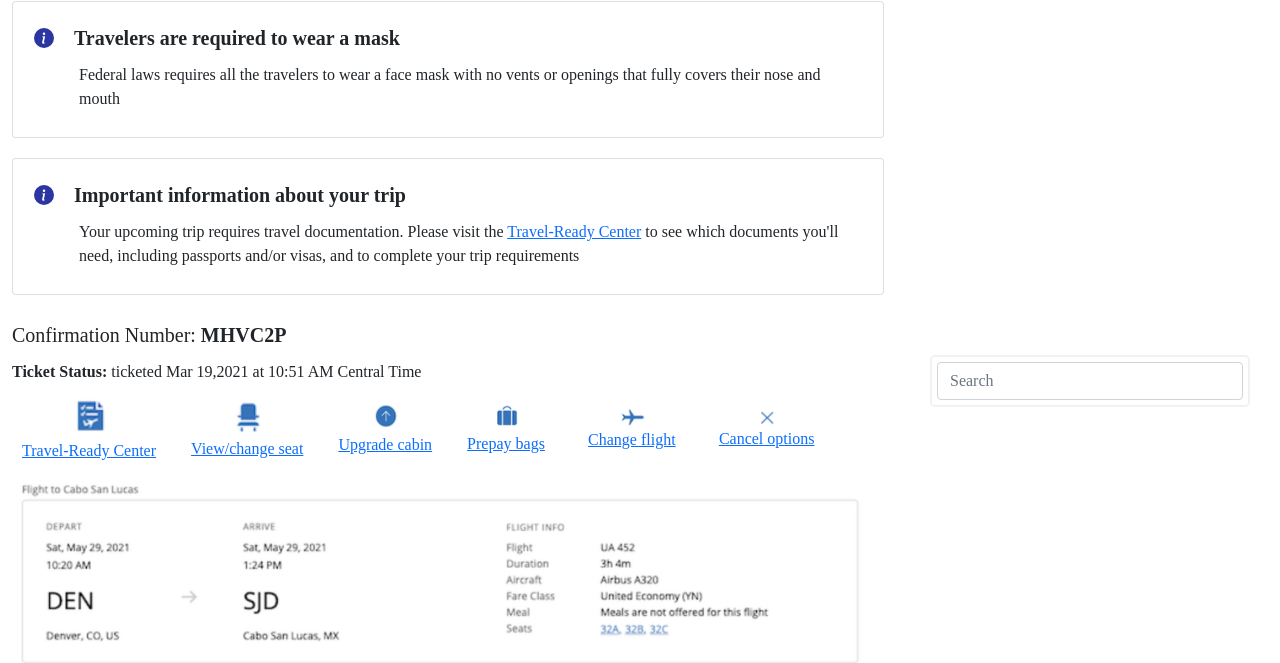
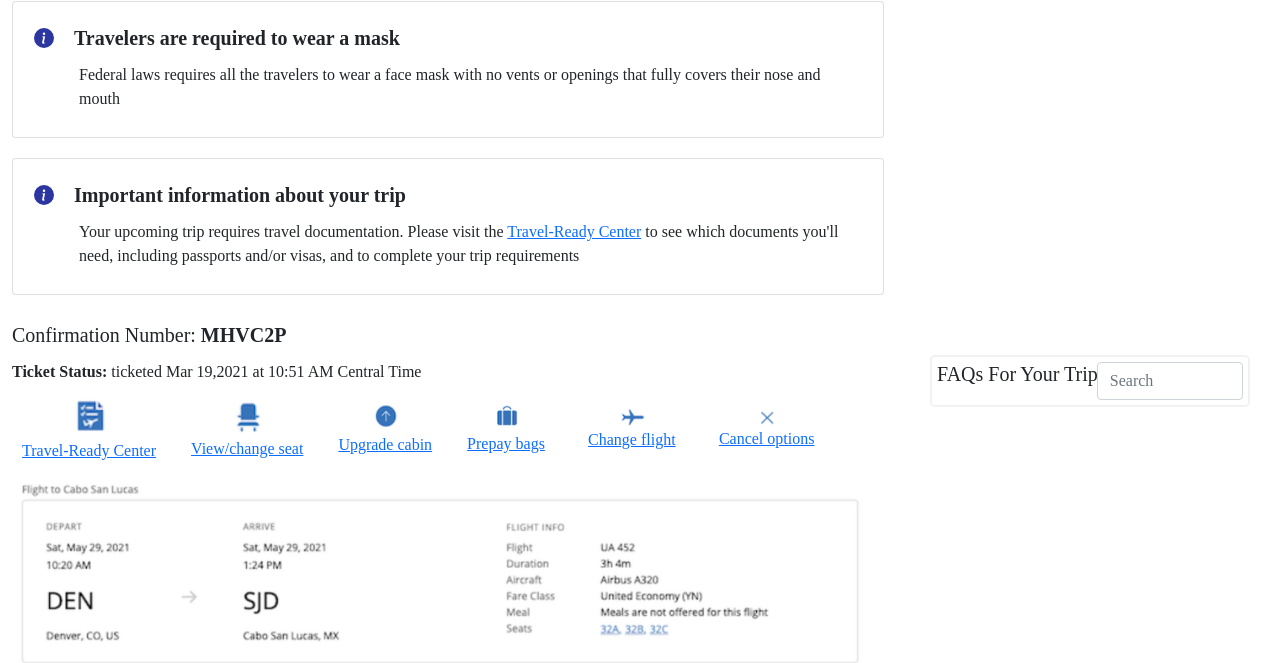
Before and after one commit to lohit398/ual-demo, a website: page index.html in a window 1280 px wide. Shown: the part 157-820 px from the top of the page. Drawn offline with nearby package versions, Linux system fonts and the light colour scheme; no server answers.

Commit message:
updated Heading

```diff
--- a/index.html
+++ b/index.html
@@ -81,6 +81,7 @@
     </div>
     <div style='width:25%;float:right;border-radius: 5px;border:2px #f3f2f2 solid;padding:5px;margin: 30px' id='searchcontainer'>
         <div class="input-group rounded">
+            <h5>FAQs For Your Trip</h5>
             <input type="search" id="searchBar" class="form-control rounded" placeholder="Search" aria-label="Search" aria-describedby="search-addon" />
         </div>
     </div>
```
Also changed, not shown: 1 other file.
